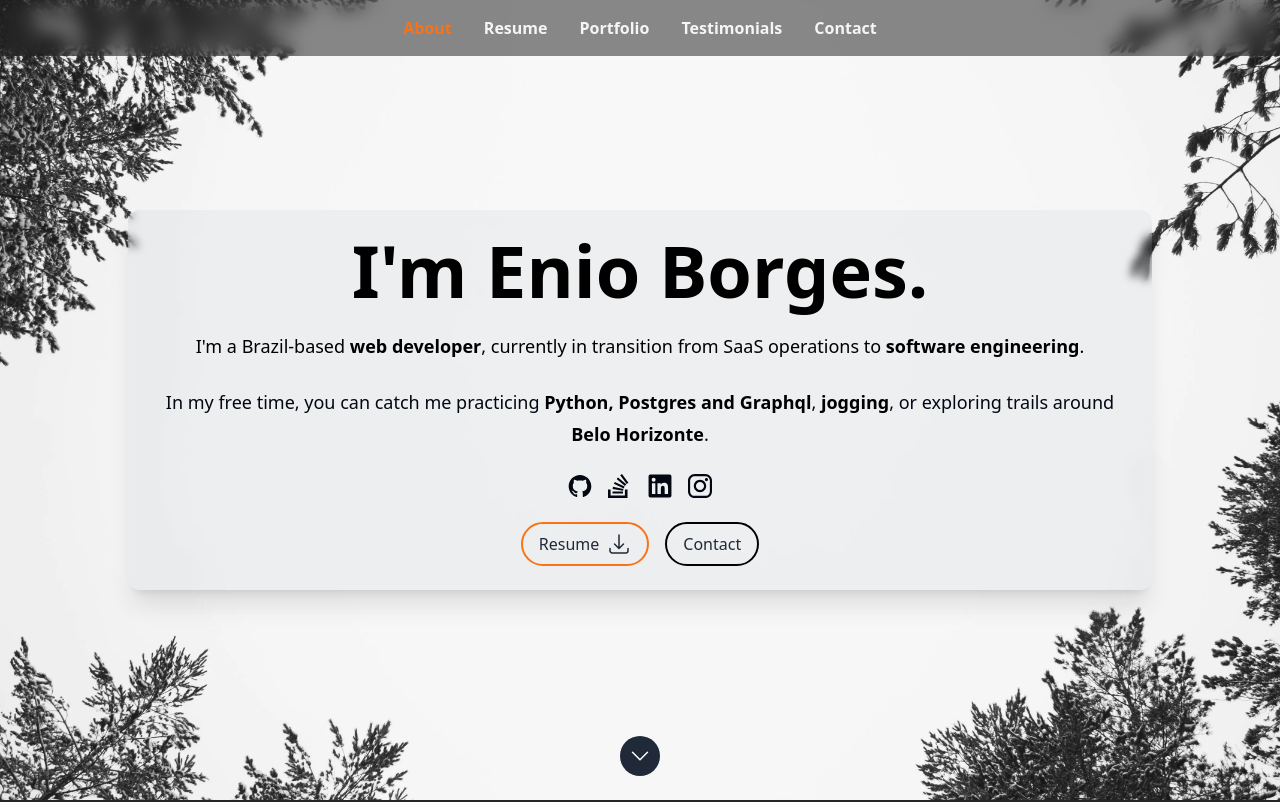
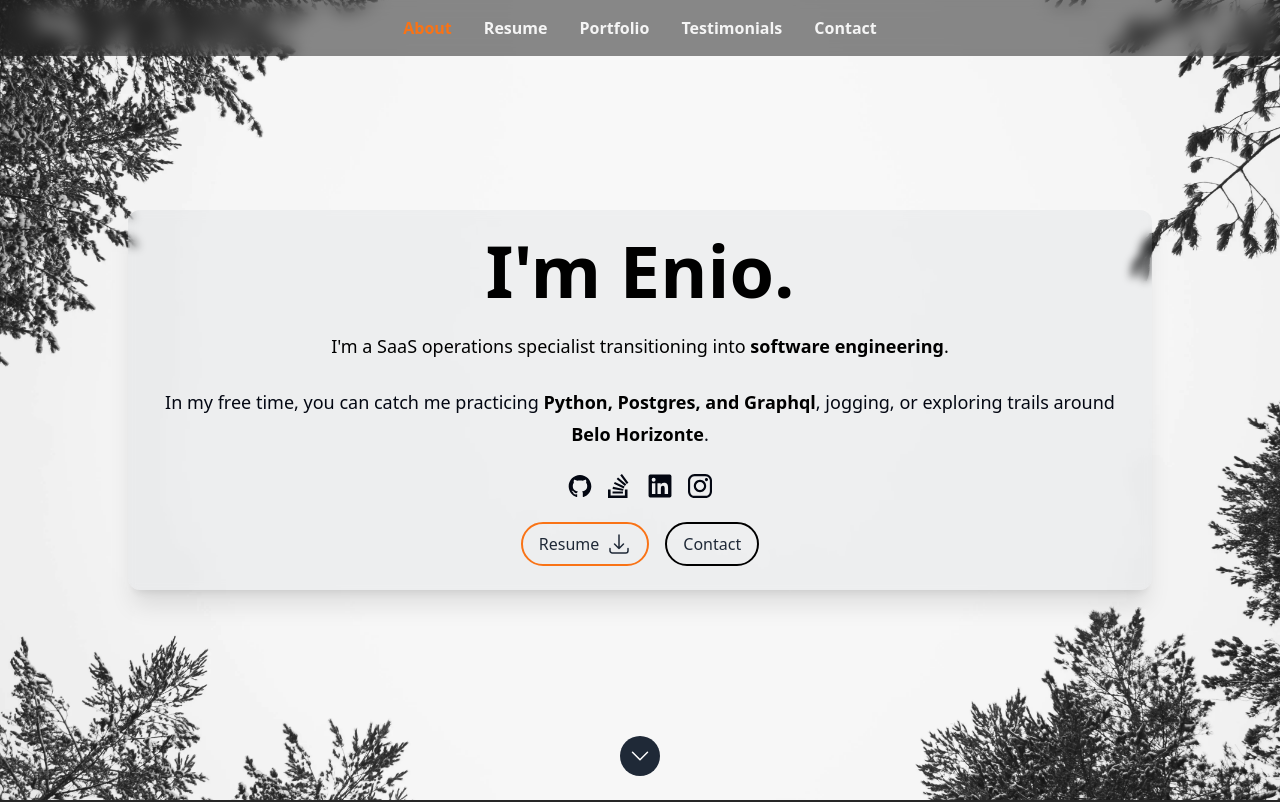
Before and after one commit to borgesenioc/react-resume-enio, a Next.js app: page / in a window 1280 px wide. Shown: the top 802 px of the page. Built offline with nearby package versions, Linux system fonts and the light colour scheme.

Commit message:
Update resume file.

```diff
--- a/src/data/data.tsx
+++ b/src/data/data.tsx
@@ -68,27 +68,29 @@ export type SectionId = (typeof SectionId)[keyof typeof SectionId];
  */
 export const heroData: Hero = {
   imageSrc: heroImage,
-  name: `I'm Enio Borges.`,
+  name: `I'm Enio.`,
   description: (
     <>
       <p className="prose-sm text-black sm:prose-base lg:prose-lg">
-        I'm a Brazil-based <strong className="text-black">web developer</strong>, currently in transition from SaaS
-        operations to <strong className="text-black">software engineering</strong>.
+        I'm a SaaS operations specialist transitioning
+        into <strong className="text-black">software engineering</strong>.
       </p>
       <p className="prose-sm text-gray-950 sm:prose-base lg:prose-lg">
         In my free time, you can catch me practicing{' '}
-        <strong className="text-black">Python, Postgres and Graphql</strong>,
-        <strong className="text-black"> jogging</strong>, or exploring trails around{' '}
+        <strong className="text-black">Python, Postgres, and Graphql</strong>,
+        jogging, or exploring trails around{' '}
         <strong className="text-black">Belo Horizonte</strong>.
       </p>
     </>
   ),
   actions: [
     {
-      href: '/assets/resume.pdf',
+      href: '/assets/resume-enio-2025.pdf',
       text: 'Resume',
       primary: true,
       Icon: ArrowDownTrayIcon,
+      target: '_blank' as const,
+      rel: 'noopener noreferrer' as const,
     },
     {
       href: `#${SectionId.Contact}`,
--- a/src/data/dataDef.ts
+++ b/src/data/dataDef.ts
@@ -32,6 +32,8 @@ interface HeroActionItem {
   text: string;
   primary?: boolean;
   Icon?: ForwardRefExoticComponent<Omit<SVGProps<SVGSVGElement>, 'ref'>>;
+  target?: '_self' | '_blank' | '_parent' | '_top';
+  rel?: 'noopener' | 'noreferrer' | 'nofollow' | 'noopener noreferrer';
 }
 
 /**
```
Also changed, not shown: 1 other file (tests, documents, lock files or other folders).
